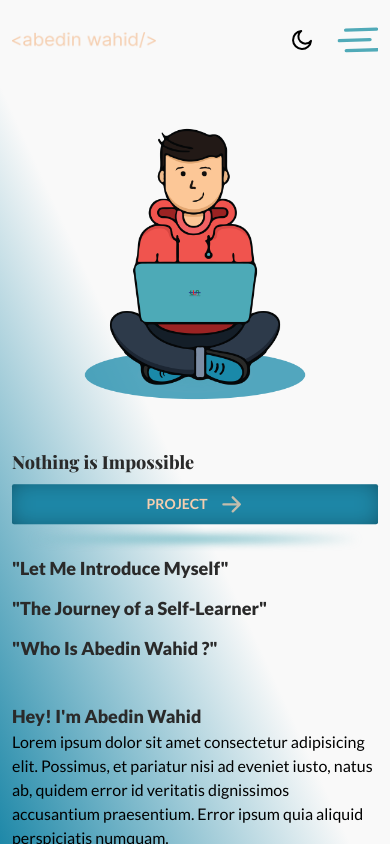
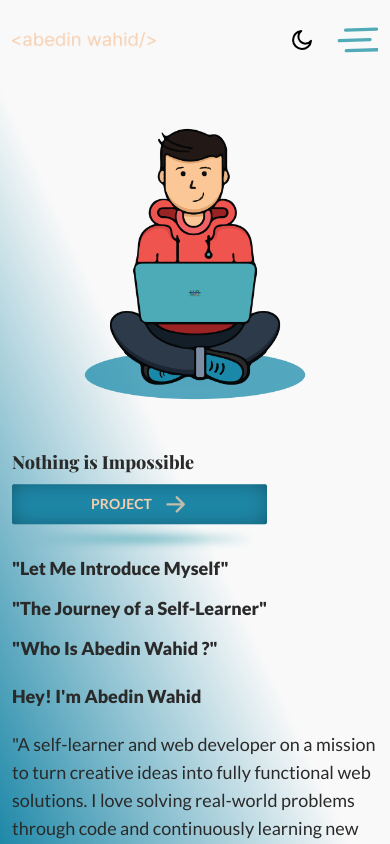
Before and after one commit to abedinwahid9/my-portfolio, a Next.js app: page /about-me in a window 390 px wide. Built offline with nearby package versions, Linux system fonts and the light colour scheme.

Commit message:
description section design complete

```diff
--- a/src/app/(home)/about-me/page.tsx
+++ b/src/app/(home)/about-me/page.tsx
@@ -4,6 +4,8 @@ import AnimatedBtn from "@/app/components/share/AnimatedBtn";
 import ArrowSvgAni from "@/app/components/svg/ArrowSvgAni";
 import { DynamicMetadata } from "@/app/components/share/DynamicMetaData";
 import Title from "@/app/components/share/Title";
+import Link from "next/link";
+import TextArea from "@/app/components/share/TextArea";
 
 export const metadata = DynamicMetadata({
   page: "About-me",
@@ -30,16 +32,20 @@ const page = () => {
               alt="about-me"
             />
           </div>
-          <div className="md:w-1/2 w-full h-full  flex flex-col md:gap-5 gap-3">
+          <div className="md:w-1/2 w-full h-full flex justify-start md:justify-center">
+            <div className="  flex flex-col md:gap-5 gap-3">
               <p className="dark:text-lg-text lg:text-3xl md:text-xl text-lg font-extrabold font-playfairDisplay text-dr-text">
                 {headTitle[0]}
               </p>
+              <Link href="/projects">
                 <AnimatedBtn
                   title="project"
-              width="md:w-1/2 w-full"
+                  width="md:w-3/4 w-full"
                   show={true}
                   icon={<ArrowSvgAni />}
                 />
+              </Link>
+
               {headTitle?.slice(1).map((str, i) => {
                 return (
                   <p
@@ -51,51 +57,29 @@ const page = () => {
                 );
               })}
             </div>
+          </div>
         </section>
-        <section className="py-10">
+        <section className="py-5 flex flex-col gap-5">
+          <div>
             <Title title="Hey! I'm Abedin Wahid" />
-          <p>
-            Lorem ipsum dolor sit amet consectetur adipisicing elit. Possimus,
-            et pariatur nisi ad eveniet iusto, natus ab, quidem error id
-            veritatis dignissimos accusantium praesentium. Error ipsum quia
-            aliquid perspiciatis numquam.
-          </p>
-        </section>
-        <section className="py-10">
-          <Title title="Hey! I'm Abedin Wahid" />
-          <p>
-            Lorem ipsum dolor sit amet consectetur adipisicing elit. Possimus,
-            et pariatur nisi ad eveniet iusto, natus ab, quidem error id
-            veritatis dignissimos accusantium praesentium. Error ipsum quia
-            aliquid perspiciatis numquam.
-          </p>
-        </section>
-        <section className="py-10">
-          <Title title="Hey! I'm Abedin Wahid" />
-          <p>
-            Lorem ipsum dolor sit amet consectetur adipisicing elit. Possimus,
-            et pariatur nisi ad eveniet iusto, natus ab, quidem error id
-            veritatis dignissimos accusantium praesentium. Error ipsum quia
-            aliquid perspiciatis numquam.
-          </p>
-        </section>
-        <section className="py-10">
-          <Title title="Hey! I'm Abedin Wahid" />
-          <p>
-            Lorem ipsum dolor sit amet consectetur adipisicing elit. Possimus,
-            et pariatur nisi ad eveniet iusto, natus ab, quidem error id
-            veritatis dignissimos accusantium praesentium. Error ipsum quia
-            aliquid perspiciatis numquam.
-          </p>
-        </section>
-        <section className="py-10">
-          <Title title="Hey! I'm Abedin Wahid" />
-          <p>
-            Lorem ipsum dolor sit amet consectetur adipisicing elit. Possimus,
-            et pariatur nisi ad eveniet iusto, natus ab, quidem error id
-            veritatis dignissimos accusantium praesentium. Error ipsum quia
-            aliquid perspiciatis numquam.
-          </p>
+            <TextArea text='"A self-learner and web developer on a mission to turn creative ideas into fully functional web solutions. I love solving real-world problems through code and continuously learning new technologies."' />
+          </div>
+          <div>
+            <Title title="Personal Story" />
+            <TextArea text='"Coming from a non-CSE background, my journey into web development started out of curiosity. I began learning the basics of HTML, CSS, and JavaScript, and soon discovered the power of the MERN stack. As a self-learner, I’ve built projects from scratch, explored multi-vendor functionalities, and gained hands-on experience in handling international payment gateways."' />
+          </div>
+          <div>
+            <Title title="Personal Story" />
+            <TextArea
+              text="<ul>
+<li>JavaScript (React, Node.js, Express.js)</li>
+<li>MongoDB</li>
+<li>API Development</li>
+<li>Multi-Vendor Systems</li>
+<li>International Payment Integration</li>
+</ul>"
+            />
+          </div>
         </section>
       </div>
     </>
--- a/src/app/components/Navbar.tsx
+++ b/src/app/components/Navbar.tsx
@@ -22,7 +22,6 @@ interface NavLink {
 
 const Navbar = () => {
   const [open, setOpen] = useState<boolean>(false);
-  const [scroll, setScroll] = useState(0);
   const [bgWhite, setBgWhite] = useState<boolean>(false);
   const path = usePathname();
   const navLink: NavLink[] = [
@@ -51,18 +50,21 @@ const Navbar = () => {
   }, [open]);
 
   useEffect(() => {
-    const handleScroll = (e) => {
-      // Change background to white after scrolling down 50px
-      if (e.target.scrollTop > 50) {
+    const handleScroll = (e: Event) => {
+      const target = e.target as HTMLElement;
+      // Ensure the target is an HTMLElement and check scrollTop
+      if (target.scrollTop > 50) {
         setBgWhite(true);
       } else {
         setBgWhite(false);
       }
     };
+
     window.addEventListener("scroll", handleScroll, {
       passive: true,
       capture: true,
     });
+
     return () => {
       window.removeEventListener("scroll", handleScroll);
     };
--- a/src/app/components/animation/ScrollProgress.tsx
+++ /dev/null
@@ -1,25 +0,0 @@
-"use client";
-import React from "react";
-import { motion, useScroll } from "motion/react";
-
-const ScrollProgress: React.FC = () => {
-  const { scrollYProgress } = useScroll();
-  console.log(scrollYProgress);
-  return (
-    <motion.div
-      id="scroll-indicator"
-      style={{
-        scaleX: scrollYProgress,
-        position: "fixed",
-        top: 0,
-        left: 0,
-        right: 0,
-        height: 10,
-        originX: 0,
-        backgroundColor: "#ff0088",
-      }}
-    />
-  );
-};
-
-export default ScrollProgress;
--- a/src/app/components/share/Demo.tsx
+++ /dev/null
@@ -1,26 +0,0 @@
-import { motion } from "motion/react";
-import { useEffect } from "react";
-
-const Demo = () => {
-  return (
-    <div>
-      <h2>demo</h2>
-      <motion.div
-        id="scroll-indicator"
-        style={{
-          scaleX: 0.2,
-          position: "fixed",
-          top: 0,
-          left: 0,
-          right: 0,
-          height: "10px",
-          transformOrigin: "0%",
-          backgroundColor: "#ff0088",
-          zIndex: 1000,
-        }}
-      />
-    </div>
-  );
-};
-
-export default Demo;
--- /dev/null
+++ b/src/app/components/share/TextArea.tsx
@@ -0,0 +1,16 @@
+import React from "react";
+
+interface TextAreaProps {
+  text: string; // The text is expected to be a valid HTML string
+}
+
+const TextArea: React.FC<TextAreaProps> = ({ text }) => {
+  return (
+    <div
+      className="dark:text-lg-text text-dr-text text-lg py-5"
+      dangerouslySetInnerHTML={{ __html: text }}
+    />
+  );
+};
+
+export default TextArea;
--- a/src/app/components/share/Title.tsx
+++ b/src/app/components/share/Title.tsx
@@ -6,7 +6,7 @@ interface TITLE {
 
 const Title: React.FC<TITLE> = ({ title }) => {
   return (
-    <h3 className="dark:text-lg-text lg:text-3xl md:text-xl text-lg font-extrabold text-dr-text">
+    <h3 className="dark:text-lg-text lg:text-3xl md:text-xl text-lg font-extrabold text-dr-text ">
       {title}
     </h3>
   );
```
Lines whose indentation alone changed are shown as unchanged.
